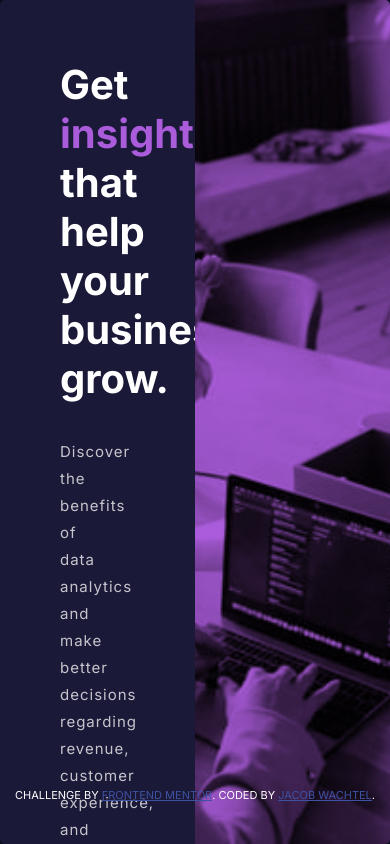
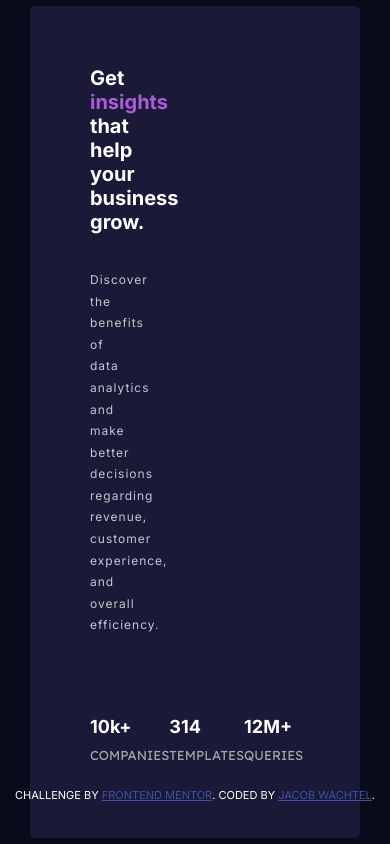
Before and after one commit to jacobwachtel/preview-card-component, a plain HTML site: page index.html in a window 390 px wide. Drawn offline with Linux system fonts and the light colour scheme.

Commit message:
Adding more mobile responsiveness

```diff
--- a/style.css
+++ b/style.css
@@ -32,7 +32,6 @@ body {
     background-color: var(--bg-color);
     color: var(--color-white);
     display: flex;
-    flex-direction: column;
     align-items: center;
     justify-content: center;
     position: relative;
@@ -113,3 +112,43 @@ body {
     font-size: 1.1rem;
     text-transform: uppercase;
 }
+
+@media (max-width: 75em){
+    .card {
+        margin: 0 3rem;
+    }
+
+    .heading-primary {
+        font-size: 3rem;
+    }
+}
+
+@media (max-width: 56.25em) {
+
+    .heading-primary {
+        font-size: 2.5rem;
+    }
+
+    .paragraph {
+        font-size: 1.2rem;
+    }
+
+    .stats__number {
+        font-size: 1.8rem;
+        padding-right: .5rem;
+    }
+
+    .stats__type: {
+        font-size: 1.1rem;
+    }
+}
+
+@media (max-width: 37.5em) {
+    .card {
+        flex-direction: column;
+    }
+
+    .heading-primary {
+        font-size: 2rem;
+    }
+}
```
